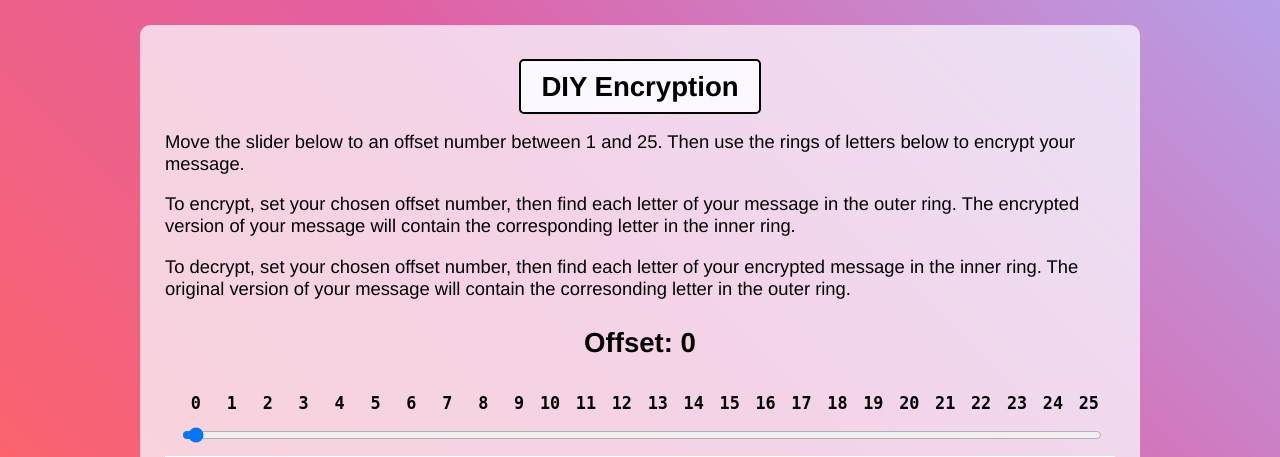
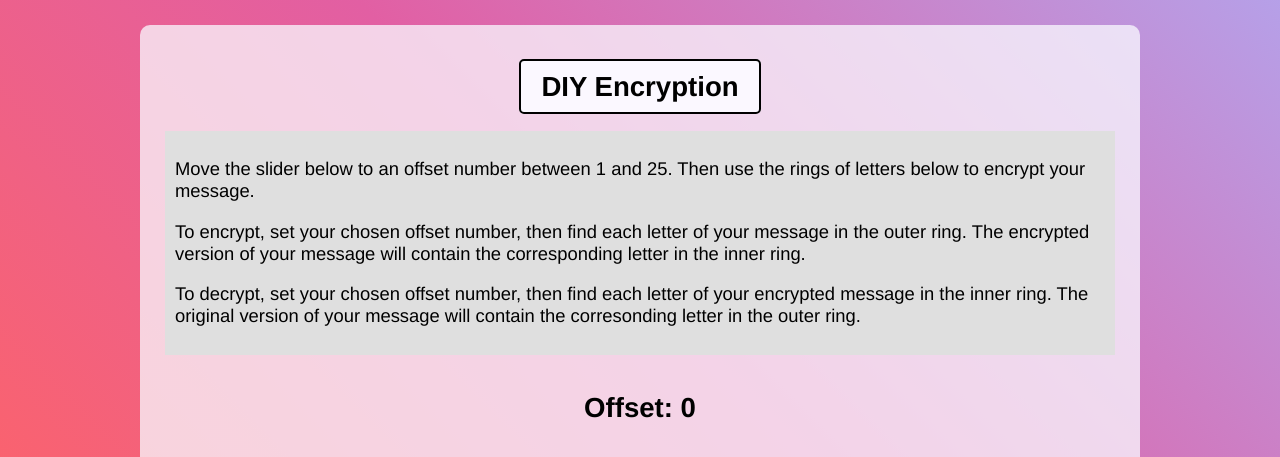
Before and after one commit to patrickweaver/diy-encryption, a Flask app: page /simple-offset/ in a window 1280 px wide. Shown: the top 457 px of the page. Run offline with Flask 2, Linux system fonts and the light colour scheme.

Commit message:
style changes

```diff
--- a/public/style.css
+++ b/public/style.css
@@ -267,6 +267,11 @@ div#error {
   margin-bottom: 0px;
 }
 
+#explanation {
+  padding: .5em 10px;
+  background-color: #DFDFDF;
+}
+
 #slider-and-label-container {
   z-index: 10;
   position: relative;
--- a/templates/simple_offset_generator.html
+++ b/templates/simple_offset_generator.html
@@ -5,6 +5,7 @@
   Try using this page in landscape mode on your device or on a device with a larger screen.
 </div>
 
+<div id="explanation">
   <p>
     Move the slider below to an offset number between 1 and 25. Then use the rings of letters below to encrypt your message.</p>
   <p>
@@ -13,6 +14,7 @@
   <p>
     To decrypt, set your chosen offset number, then find each letter of your encrypted message in the inner ring. The original version of your message will contain the corresonding letter in the outer ring.
   </p>
+</div>
 
 <div id="slider-and-label-container">
   <h2>
```
Lines whose indentation alone changed are shown as unchanged.
